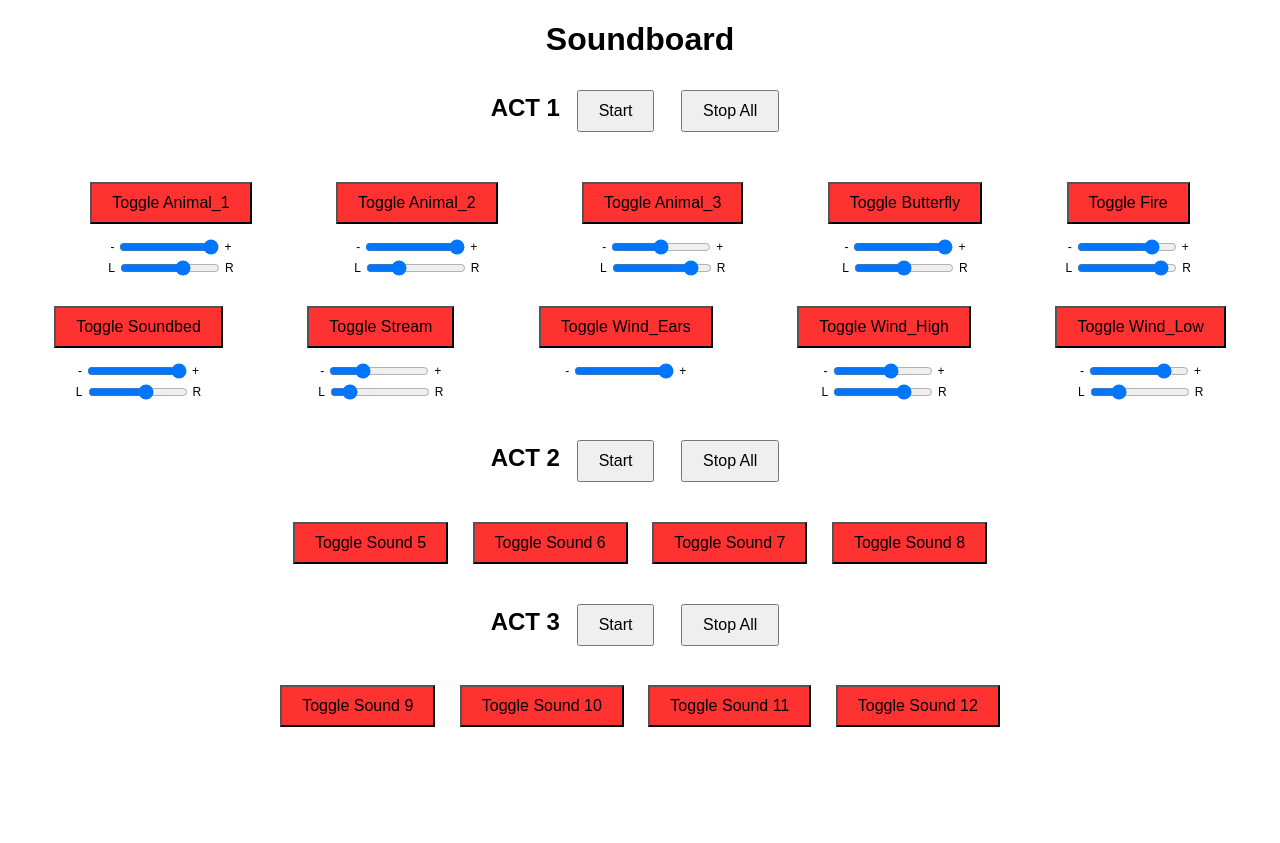
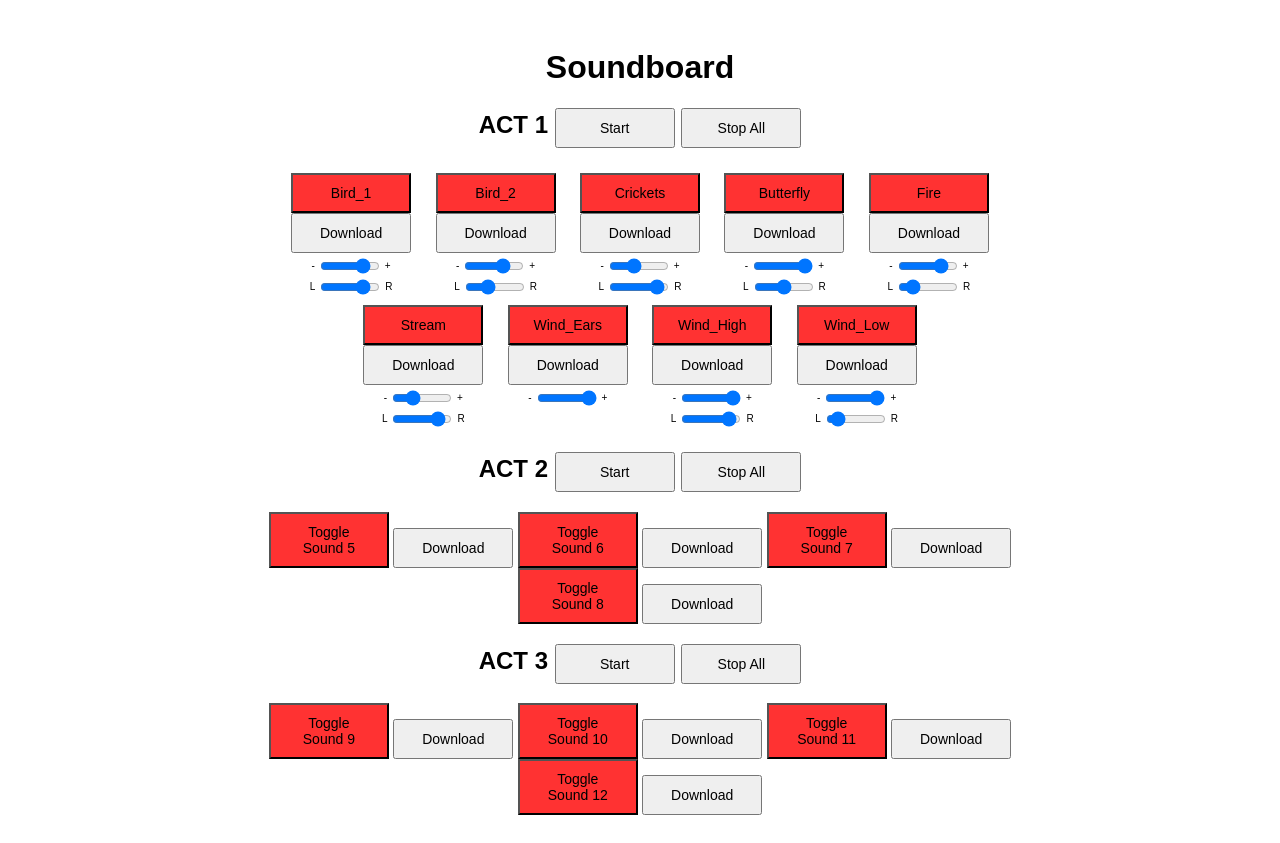
Before and after one commit to AnHof/TME, a plain HTML site: page index.html in a window 1280 px wide. Both pictures are taken after a click on the button "Start". Before the commit the page ends 800 px from the top, so only its background shows below. Drawn offline with Linux system fonts and the light colour scheme.

Commit message:
Act_1 färdig funktion

```diff
--- a/index.html
+++ b/index.html
@@ -6,14 +6,22 @@
     <title>Soundboard</title>
     <style>
         body { font-family: Arial, sans-serif; text-align: center; }
-        button { margin: 10px; padding: 10px 20px; font-size: 16px; }
+        button { margin: 0px; padding: 10px 30px; font-size: 14px; }
         #soundboard { display: none; } /* Hide the soundboard initially */
         .sound-container {
     display: inline-flex;
     flex-direction: column;
     align-items: center;
-    margin: 10px 30px;
+    margin: 5px 10px;
     position: relative;
+}
+
+button {
+    margin: 0px;
+    padding: 10px 20px;
+    font-size: 14px;
+    width: 120px; /* Set this to your preferred standard size */
+    text-align: center;
 }
 
 .volume-control, .pan-control {
@@ -24,16 +32,25 @@
 }
 
 .volume-slider, .pan-slider {
-    width: 100px;
+    width: 60px;
     margin: 0 5px;
 }
 
 span {
-    font-size: 12px;
+    font-size: 10px;
 }
+
+.container {
+  max-width: 800px;       /* Or whatever width fits your layout */
+  margin: 0 auto;           /* Centers the container horizontally */
+  padding: 20px;            /* Optional: some space inside the container */
+  box-sizing: border-box;  /* Ensures padding doesn’t add to total width */
+}
+
     </style>
 </head>
 <body>
+<div class="container">
 
     <h1>Soundboard</h1>
     <button id="startButton">Start</button>
@@ -46,156 +63,166 @@ span {
             </h2>
 
             <div class="sound-container"> <!-- Första fågel -->
-                <button onclick="toggleSound('row1', 'sound1_1')">Toggle Animal_1</button>
+                <button onclick="toggleSound('row1', 'sound1_1')">Bird_1</button>
+                <button onclick="downloadSound('Audio/Act_1/TME_Act1 Edit 1 Export 1 Bird_1 Render 0.mp3')">Download</button>
                 <div class="volume-control">
                     <span>-</span>
-                    <input type="range" min="0" max="1" step="0.01" value="1"
-                           class="volume-slider" oninput="updateVolume('row1', 'sound1_1', this.value)">
+                    <input type="range" min="0" max="1" step="0.01" value="0.8"
+                           class="volume-slider" data-row="row1" data-sound="sound1_1" data-type="volume"
+                           oninput="updateVolume('row1', 'sound1_1', this.value)">
                     <span>+</span>
                 </div>
                 <div class="pan-control">
                     <span>L</span>
-                    <input type="range" min="-1" max="1" step="0.01" value="0.3"
-                    class="pan-slider" oninput="updatePan('row1', 'sound1_1', this.value)">
+                    <input type="range" min="-1" max="1" step="0.01" value="0.6"
+                    class="pan-slider" data-row="row1" data-sound="sound1_1" data-type="pan"
+                    oninput="updatePan('row1', 'sound1_1', this.value)">
                     <span>R</span>
                 </div>
             </div>
 
             <div class="sound-container"> <!-- Andra Fågel -->
-                <button onclick="toggleSound('row1', 'sound1_2')">Toggle Animal_2</button>
+                <button onclick="toggleSound('row1', 'sound1_2')">Bird_2</button>
+                <button onclick="downloadSound('Audio/Act_1/TME_Act1 Edit 1 Export 1 Bird_2 Render 0.mp3')">Download</button>
                 <div class="volume-control">
                     <span>-</span>
-                    <input type="range" min="0" max="1" step="0.01" value="1"
-                           class="volume-slider" oninput="updateVolume('row1', 'sound1_2', this.value)">
+                    <input type="range" min="0" max="1" step="0.01" value="0.7"
+                           class="volume-slider" data-row="row1" data-sound="sound1_2" data-type="volume"
+                           oninput="updateVolume('row1', 'sound1_2', this.value)">
                     <span>+</span>
                 </div>
                 <div class="pan-control">
                     <span>L</span>
-                    <input type="range" min="-1" max="1" step="0.01" value="-0.4"
-                    class="pan-slider" oninput="updatePan('row1', 'sound1_2', this.value)">
+                    <input type="range" min="-1" max="1" step="0.01" value="-0.3"
+                    class="pan-slider" data-row="row1" data-sound="sound1_2" data-type="pan"
+                    oninput="updatePan('row1', 'sound1_2', this.value)">
                     <span>R</span>
                 </div>
             </div>
 
             <div class="sound-container"> <!-- Syrsor -->
-                <button onclick="toggleSound('row1', 'sound1_3')">Toggle Animal_3</button>
+                <button onclick="toggleSound('row1', 'sound1_3')">Crickets</button>
+                <button onclick="downloadSound('Audio/Act_1/TME_Act1 Edit 1 Export 1 Crickets Render 0.mp3')">Download</button>
                 <div class="volume-control">
                     <span>-</span>
-                    <input type="range" min="0" max="1" step="0.01" value="0.5"
-                           class="volume-slider" oninput="updateVolume('row1', 'sound1_3', this.value)">
+                    <input type="range" min="0" max="1" step="0.01" value="0.4"
+                           class="volume-slider" data-row="row1" data-sound="sound1_3" data-type="volume"
+                           oninput="updateVolume('row1', 'sound1_3', this.value)">
+                    <span>+</span>
+                </div>
+                <div class="pan-control">
+                    <span>L</span>
+                    <input type="range" min="-1" max="1" step="0.01" value="0.8"
+                    class="pan-slider" data-row="row1" data-sound="sound1_3" data-type="pan"
+                    oninput="updatePan('row1', 'sound1_3', this.value)">
+                    <span>R</span>
+                </div>
+            </div>
+
+            <div class="sound-container"> <!-- Fjäril -->
+                <button onclick="toggleSound('row1', 'sound1_4')">Butterfly</button>
+                <button onclick="downloadSound('Audio/Act_1/TME_Act1 Edit 1 Export 1 Butterfly Render 0.mp3')">Download</button>
+                <div class="volume-control">
+                    <span>-</span>
+                    <input type="range" min="0" max="1" step="0.01" value="1"
+                           class="volume-slider" data-row="row1" data-sound="sound1_4" data-type="volume"
+                           oninput="updateVolume('row1', 'sound1_4', this.value)">
+                    <span>+</span>
+                </div>
+                <div class="pan-control">
+                    <span>L</span>
+                    <input type="range" min="-1" max="1" step="0.01" value="0"
+                    class="pan-slider" data-row="row1" data-sound="sound1_4" data-type="pan"
+                    oninput="updatePan('row1', 'sound1_4', this.value)">
+                    <span>R</span>
+                </div>
+            </div>
+
+            <div class="sound-container"> <!-- Eld -->
+                <button onclick="toggleSound('row1', 'sound1_5')">Fire</button>
+                <button onclick="downloadSound('Audio/Act_1/TME_Act1 Edit 1 Export 1 Fire Render 0.mp3')">Download</button>
+                <div class="volume-control">
+                    <span>-</span>
+                    <input type="range" min="0" max="1" step="0.01" value="0.8"
+                           class="volume-slider" data-row="row1" data-sound="sound1_5" data-type="volume"
+                           oninput="updateVolume('row1', 'sound1_5', this.value)">
+                    <span>+</span>
+                </div>
+                <div class="pan-control">
+                    <span>L</span>
+                    <input type="range" min="-1" max="1" step="0.01" value="-0.7"
+                    class="pan-slider" data-row="row1" data-sound="sound1_5" data-type="pan"
+                    oninput="updatePan('row1', 'sound1_5', this.value)">
+                    <span>R</span>
+                </div>
+            </div>
+
+            <div class="sound-container"> <!-- Vatten -->
+                <button onclick="toggleSound('row1', 'sound1_7')">Stream</button>
+                <button onclick="downloadSound('Audio/Act_1/TME_Act1 Edit 1 Export 1 Stream Render 0.mp3')">Download</button>
+                <div class="volume-control">
+                    <span>-</span>
+                    <input type="range" min="0" max="1" step="0.01" value="0.3"
+                           class="volume-slider" data-row="row1" data-sound="sound1_7" data-type="volume"
+                           oninput="updateVolume('row1', 'sound1_7', this.value)">
                     <span>+</span>
                 </div>
                 <div class="pan-control">
                     <span>L</span>
                     <input type="range" min="-1" max="1" step="0.01" value="0.7"
-                    class="pan-slider" oninput="updatePan('row1', 'sound1_3', this.value)">
-                    <span>R</span>
-                </div>
-            </div>
-
-            <div class="sound-container"> <!-- Fjäril -->
-                <button onclick="toggleSound('row1', 'sound1_4')">Toggle Butterfly</button>
-                <div class="volume-control">
-                    <span>-</span>
-                    <input type="range" min="0" max="1" step="0.01" value="1"
-                           class="volume-slider" oninput="updateVolume('row1', 'sound1_4', this.value)">
-                    <span>+</span>
-                </div>
-                <div class="pan-control">
-                    <span>L</span>
-                    <input type="range" min="-1" max="1" step="0.01" value="0"
-                    class="pan-slider" oninput="updatePan('row1', 'sound1_4', this.value)">
-                    <span>R</span>
-                </div>
-            </div>
-
-            <div class="sound-container"> <!-- Eld -->
-                <button onclick="toggleSound('row1', 'sound1_5')">Toggle Fire</button>
-                <div class="volume-control">
-                    <span>-</span>
-                    <input type="range" min="0" max="1" step="0.01" value="0.8"
-                           class="volume-slider" oninput="updateVolume('row1', 'sound1_5', this.value)">
-                    <span>+</span>
-                </div>
-                <div class="pan-control">
-                    <span>L</span>
-                    <input type="range" min="-1" max="1" step="0.01" value="0.8"
-                    class="pan-slider" oninput="updatePan('row1', 'sound1_5', this.value)">
-                    <span>R</span>
-                </div>
-            </div>
-
-            <div class="sound-container"> <!-- Bakgrund -->
-                <button onclick="toggleSound('row1', 'sound1_6')">Toggle Soundbed</button>
-                <div class="volume-control">
-                    <span>-</span>
-                    <input type="range" min="0" max="1" step="0.01" value="1"
-                           class="volume-slider" oninput="updateVolume('row1', 'sound1_6', this.value)">
-                    <span>+</span>
-                </div>
-                <div class="pan-control">
-                    <span>L</span>
-                    <input type="range" min="-1" max="1" step="0.01" value="0.2"
-                    class="pan-slider" oninput="updatePan('row1', 'sound1_6', this.value)">
-                    <span>R</span>
-                </div>
-            </div>
-
-            <div class="sound-container"> <!-- Vatten -->
-                <button onclick="toggleSound('row1', 'sound1_7')">Toggle Stream</button>
-                <div class="volume-control">
-                    <span>-</span>
-                    <input type="range" min="0" max="1" step="0.01" value="0.3"
-                           class="volume-slider" oninput="updateVolume('row1', 'sound1_7', this.value)">
-                    <span>+</span>
-                </div>
-                <div class="pan-control">
-                    <span>L</span>
-                    <input type="range" min="-1" max="1" step="0.01" value="-0.7"
-                    class="pan-slider" oninput="updatePan('row1', 'sound1_7', this.value)">
+                    class="pan-slider" data-row="row1" data-sound="sound1_7" data-type="pan"
+                    oninput="updatePan('row1', 'sound1_7', this.value)">
                     <span>R</span>
                 </div>
             </div>
 
             <div class="sound-container"> <!-- Vind i öronen -->
-                <button onclick="toggleSound('row1', 'sound1_8')">Toggle Wind_Ears</button>
+                <button onclick="toggleSound('row1', 'sound1_8')">Wind_Ears</button>
+                <button onclick="downloadSound('Audio/Act_1/TME_Act1 Edit 1 Export 1 Wind_Ears Render 0.mp3')">Download</button>
                 <div class="volume-control">
                     <span>-</span>
                     <input type="range" min="0" max="1" step="0.01" value="1"
-                           class="volume-slider" oninput="updateVolume('row1', 'sound1_8', this.value)">
+                           class="volume-slider" data-row="row1" data-sound="sound1_8" data-type="volume"
+                           oninput="updateVolume('row1', 'sound1_8', this.value)">
                     <span>+</span>
                 </div>
 
             </div>
 
             <div class="sound-container"> <!-- Vind hög frekvens -->
-                <button onclick="toggleSound('row1', 'sound1_9')">Toggle Wind_High</button>
+                <button onclick="toggleSound('row1', 'sound1_9')">Wind_High</button>
+                <button onclick="downloadSound('Audio/Act_1/TME_Act1 Edit 1 Export 1 Wind_High Render 0.mp3')">Download</button>
                 <div class="volume-control">
                     <span>-</span>
-                    <input type="range" min="0" max="1" step="0.01" value="0.6"
-                           class="volume-slider" oninput="updateVolume('row1', 'sound1_9', this.value)">
+                    <input type="range" min="0" max="1" step="0.01" value="1"
+                           class="volume-slider" data-row="row1" data-sound="sound1_9" data-type="volume"
+                           oninput="updateVolume('row1', 'sound1_9', this.value)">
                     <span>+</span>
                 </div>
                 <div class="pan-control">
                     <span>L</span>
-                    <input type="range" min="-1" max="1" step="0.01" value="0.5"
-                    class="pan-slider" oninput="updatePan('row1', 'sound1_9', this.value)">
+                    <input type="range" min="-1" max="1" step="0.01" value="0.8"
+                    class="pan-slider" data-row="row1" data-sound="sound1_9" data-type="pan"
+                    oninput="updatePan('row1', 'sound1_9', this.value)">
                     <span>R</span>
                 </div>
             </div>
 
             <div class="sound-container"> <!-- Vind låg frekvens -->
-                <button onclick="toggleSound('row1', 'sound1_10')">Toggle Wind_Low</button>
+                <button onclick="toggleSound('row1', 'sound1_10')">Wind_Low</button>
+                <button onclick="downloadSound('Audio/Act_1/TME_Act1 Edit 1 Export 1 Wind_Low Render 0.mp3')">Download</button>
                 <div class="volume-control">
                     <span>-</span>
-                    <input type="range" min="0" max="1" step="0.01" value="0.8"
-                           class="volume-slider" oninput="updateVolume('row1', 'sound1_10', this.value)">
+                    <input type="range" min="0" max="1" step="0.01" value="1"
+                           class="volume-slider" data-row="row1" data-sound="sound1_10" data-type="volume"
+                           oninput="updateVolume('row1', 'sound1_10', this.value)">
                     <span>+</span>
                 </div>
                 <div class="pan-control">
                     <span>L</span>
-                    <input type="range" min="-1" max="1" step="0.01" value="-0.5"
-                    class="pan-slider" oninput="updatePan('row1', 'sound1_10', this.value)">
+                    <input type="range" min="-1" max="1" step="0.01" value="-0.8"
+                    class="pan-slider" data-row="row1" data-sound="sound1_10" data-type="pan"
+                    oninput="updatePan('row1', 'sound1_10', this.value)">
                     <span>R</span>
                 </div>
             </div>
@@ -206,9 +233,13 @@ span {
                 <button onclick="stopAllInRow('row2')">Stop All</button>
               </h2>
             <button onclick="toggleSound('row2', 'sound2_1')">Toggle Sound 5</button>
+            <button onclick="downloadSound('Audio/Act_2/TME_Act2 Edit 1 Export 1 Sound_5 Render 0.mp3')">Download</button>
             <button onclick="toggleSound('row2', 'sound2_2')">Toggle Sound 6</button>
+            <button onclick="downloadSound('Audio/Act_2/TME_Act2 Edit 1 Export 1 Sound_6 Render 0.mp3')">Download</button>
             <button onclick="toggleSound('row2', 'sound2_3')">Toggle Sound 7</button>
+            <button onclick="downloadSound('Audio/Act_2/TME_Act2 Edit 1 Export 1 Sound_7 Render 0.mp3')">Download</button>
             <button onclick="toggleSound('row2', 'sound2_4')">Toggle Sound 8</button>
+            <button onclick="downloadSound('Audio/Act_2/TME_Act2 Edit 1 Export 1 Sound_8 Render 0.mp3')">Download</button>
         </div>
         <div>
             <h2>ACT 3
@@ -216,13 +247,18 @@ span {
                 <button onclick="stopAllInRow('row3')">Stop All</button>
               </h2>
             <button onclick="toggleSound('row3', 'sound3_1')">Toggle Sound 9</button>
+            <button onclick="downloadSound('Audio/Act_3/TME_Act3 Edit 1 Export 1 Sound_9 Render 0.mp3')">Download</button>
             <button onclick="toggleSound('row3', 'sound3_2')">Toggle Sound 10</button>
+            <button onclick="downloadSound('Audio/Act_3/TME_Act3 Edit 1 Export 1 Sound_10 Render 0.mp3')">Download</button>
             <button onclick="toggleSound('row3', 'sound3_3')">Toggle Sound 11</button>
+            <button onclick="downloadSound('Audio/Act_3/TME_Act3 Edit 1 Export 1 Sound_11 Render 0.mp3')">Download</button>
             <button onclick="toggleSound('row3', 'sound3_4')">Toggle Sound 12</button>
+            <button onclick="downloadSound('Audio/Act_3/TME_Act3 Edit 1 Export 1 Sound_12 Render 0.mp3')">Download</button>
         </div>
     </div>
 
     <script src="script.js"></script>
 
+</div>
 </body>
 </html>
--- a/script.js
+++ b/script.js
@@ -1,11 +1,10 @@
 const soundRows = {
     row1: {
-        sound1_1: { audio: new Audio("Audio/Act_1/TME_Act1 Edit 1 Export 1 Animal_1 Render 0.mp3"), gainNode: null },
-        sound1_2: { audio: new Audio("Audio/Act_1/TME_Act1 Edit 1 Export 1 Animal_2 Render 0.mp3"), gainNode: null },
-        sound1_3: { audio: new Audio("Audio/Act_1/TME_Act1 Edit 1 Export 1 Animal_3 Render 0.mp3"), gainNode: null },
+        sound1_1: { audio: new Audio("Audio/Act_1/TME_Act1 Edit 1 Export 1 Bird_1 Render 0.mp3"), gainNode: null },
+        sound1_2: { audio: new Audio("Audio/Act_1/TME_Act1 Edit 1 Export 1 Bird_2 Render 0.mp3"), gainNode: null },
+        sound1_3: { audio: new Audio("Audio/Act_1/TME_Act1 Edit 1 Export 1 Crickets Render 0.mp3"), gainNode: null },
         sound1_4: { audio: new Audio("Audio/Act_1/TME_Act1 Edit 1 Export 1 Butterfly Render 0.mp3"), gainNode: null },
         sound1_5: { audio: new Audio("Audio/Act_1/TME_Act1 Edit 1 Export 1 Fire Render 0.mp3"), gainNode: null },
-        sound1_6: { audio: new Audio("Audio/Act_1/TME_Act1 Edit 1 Export 1 Soundbed Render 0.mp3"), gainNode: null },
         sound1_7: { audio: new Audio("Audio/Act_1/TME_Act1 Edit 1 Export 1 Stream Render 0.mp3"), gainNode: null },
         sound1_8: { audio: new Audio("Audio/Act_1/TME_Act1 Edit 1 Export 1 Wind_Ears Render 0.mp3"), gainNode: null },
         sound1_9: { audio: new Audio("Audio/Act_1/TME_Act1 Edit 1 Export 1 Wind_High Render 0.mp3"), gainNode: null },
@@ -36,13 +35,21 @@ function initializeSoundboard() {
             const sound = row[soundId];
             const audio = sound.audio;
             const button = document.querySelector(`button[onclick="toggleSound('${rowId}', '${soundId}')"]`);
+            const volumeSlider = document.querySelector(`input[data-row="${rowId}"][data-sound="${soundId}"][data-type="volume"]`);
+            const panSlider = document.querySelector(`input[data-row="${rowId}"][data-sound="${soundId}"][data-type="pan"]`);
 
             if (audio && button) {
                 const source = audioContext.createMediaElementSource(audio);
                 const gainNode = audioContext.createGain();
                 const pannerNode = audioContext.createStereoPanner();
 
-                gainNode.gain.setValueAtTime(0, audioContext.currentTime); // Start muted
+                // Set initial gain and pan values from sliders
+                const initialGain = volumeSlider ? parseFloat(volumeSlider.value) : 1;
+                const initialPan = panSlider ? parseFloat(panSlider.value) : 0;
+
+                gainNode.gain.setValueAtTime(initialGain, audioContext.currentTime);
+                pannerNode.pan.setValueAtTime(initialPan, audioContext.currentTime);
+
                 source.connect(pannerNode).connect(gainNode).connect(audioContext.destination);
 
                 sound.gainNode = gainNode;
@@ -50,10 +57,11 @@ function initializeSoundboard() {
 
                 audio.pause();
                 audio.currentTime = 0;
-                button.style.backgroundColor = "rgb(255, 50, 50)";
+                button.style.backgroundColor = "rgb(255, 50, 50)"; // Red
             }
         });
     });
+    console.log("Soundboard initialized with slider values.");
 }
 
 // Show the soundboard and hide the start button
@@ -150,15 +158,28 @@ function handleRowButton(rowId) {
     }
 
     if (button.textContent === "Start") {
-        // Turn all sounds on
+        // Turn all sounds on with fade-in using initial slider values
         Object.entries(row).forEach(([soundId, sound]) => {
             const audio = sound.audio;
             const gainNode = sound.gainNode;
+            const pannerNode = sound.pannerNode;
             const audioContext = gainNode.context;
             const toggleButton = document.querySelector(`button[onclick="toggleSound('${rowId}', '${soundId}')"]`);
+            const volumeSlider = document.querySelector(`input[data-row="${rowId}"][data-sound="${soundId}"][data-type="volume"]`);
+            const panSlider = document.querySelector(`input[data-row="${rowId}"][data-sound="${soundId}"][data-type="pan"]`);
+
+            const fadeDuration = 1.5;
+
+            // Get initial slider values
+            const initialGain = volumeSlider ? parseFloat(volumeSlider.value) : 1;
+            const initialPan = panSlider ? parseFloat(panSlider.value) : 0;
 
             gainNode.gain.cancelScheduledValues(audioContext.currentTime);
-            gainNode.gain.setValueAtTime(1, audioContext.currentTime); // Unmute
+            gainNode.gain.setValueAtTime(0, audioContext.currentTime); // Start from 0
+            gainNode.gain.linearRampToValueAtTime(initialGain, audioContext.currentTime + fadeDuration); // Fade in to slider value
+
+            pannerNode.pan.setValueAtTime(initialPan, audioContext.currentTime); // Set initial pan value
+
             toggleButton.style.backgroundColor = "rgb(50, 255, 50)"; // Green
 
             audio.currentTime = 0;
@@ -166,11 +187,12 @@ function handleRowButton(rowId) {
         });
 
         button.textContent = "Restart";
-        console.log(`Started all sounds in ${rowId}.`);
+        console.log(`Started all sounds in ${rowId} with fade-in using slider values.`);
     } else {
         restartRow(rowId);
     }
 }
+
 
 function stopAllInRow(rowId) {
     const row = soundRows[rowId];
@@ -216,3 +238,12 @@ function updateVolume(rowId, soundId, value) {
         sound.gainNode.gain.setValueAtTime(parseFloat(value), sound.gainNode.context.currentTime);
     }
 }
+
+function downloadSound(filePath) {
+    const link = document.createElement('a');
+    link.href = filePath;
+    link.download = filePath.split('/').pop(); // Extract the file name
+    document.body.appendChild(link);
+    link.click();
+    document.body.removeChild(link);
+}
```
Also changed, not shown: 7 other files.
